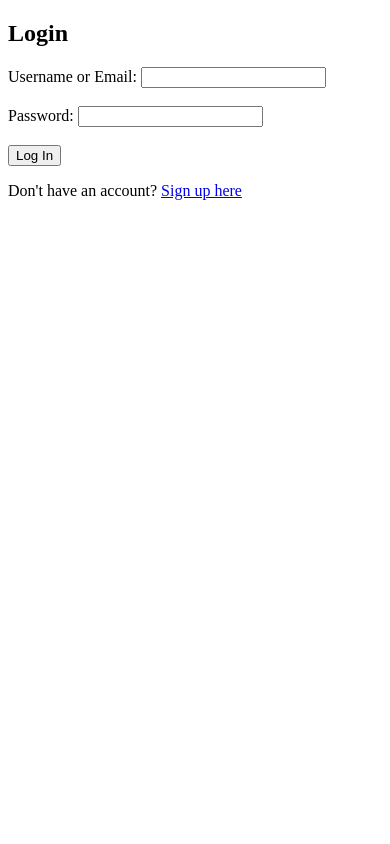
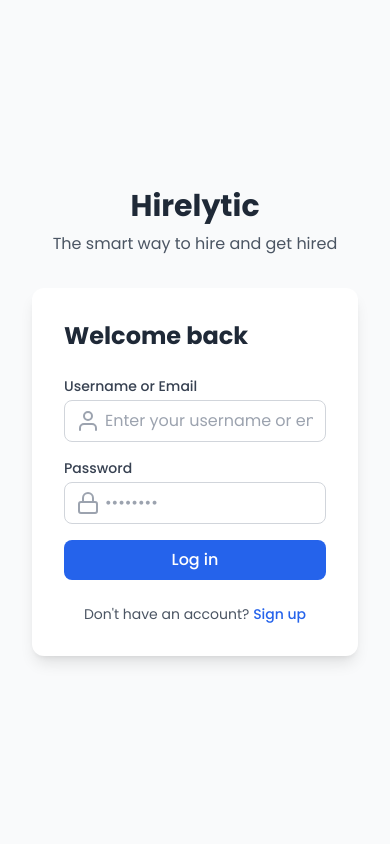
Before and after one commit to Xed-stack/Hirelytic, a Flask app: page /login in a window 390 px wide. Run offline with Flask 3, Linux system fonts and the light colour scheme; some libraries are stand-ins or nearby versions.

Commit message:
Refactor Login.html to use template inheritance

```diff
--- a/templates/Login.html
+++ b/templates/Login.html
@@ -1,30 +1,96 @@
-<!DOCTYPE html>
-<html lang="en">
-<head>
-    <meta charset="UTF-8">
-    <meta name="viewport" content="width=device-width, initial-scale=1.0">
-    <title>Login Form</title>
-</head>
-<body>
-    <h2>Login</h2>
+{% extends "base.html" %}
 
-    {% if error %}
-        <p style="color:red">{{ error }}</p>
-    {% endif %}
+{% block head %}
+<title>Login</title>
+<script src="https://cdn.tailwindcss.com"></script>
+<script src="https://unpkg.com/feather-icons"></script>
+{% endblock %}
 
-    <form action="/login" method="POST">
-        <label for="username">Username or Email:</label>
-        <input type="text" id="username" name="username-email" required
-                value="{{ identifier if identifier else '' }}">
-        <br><br>
+{% block body %}
 
-        <label for="password">Password:</label>
-        <input type="password" id="password" name="password" required>
-        <br><br>
+<body class="bg-gray-50 h-screen overflow-hidden">
+    <div class="flex h-full">
 
-        <button type="submit">Log In</button>
-    </form>
+        <!-- LEFT SIDE IMAGE -->
+        <div class="hidden md:flex md:w-1/2 bg-gradient-to-br from-blue-600 to-indigo-800 relative">
+            <div class="absolute inset-0 bg-black opacity-30"></div>
+            <img src="http://static.photos/office/1200x630/42" alt="Office" class="w-full h-full object-cover">
+            <div class="absolute inset-0 flex items-center justify-center p-12">
+                <div class="text-white z-10 text-center">
+                    <h1 class="text-5xl font-bold mb-4">Hirelytic</h1>
+                    <p class="text-xl opacity-90">The smart way to hire and get hired</p>
+                </div>
+            </div>
+        </div>
 
-    <p>Don't have an account? <a href="/signinform">Sign up here</a></p>
+        <!-- RIGHT SIDE LOGIN FORM -->
+        <div class="w-full md:w-1/2 flex items-center justify-center p-8">
+            <div class="w-full max-w-md">
+
+                <!-- Mobile branding -->
+                <div class="text-center mb-8 md:hidden">
+                    <h1 class="text-3xl font-bold text-gray-800">Hirelytic</h1>
+                    <p class="text-gray-600 mt-2">The smart way to hire and get hired</p>
+                </div>
+
+                <div class="bg-white rounded-xl shadow-lg p-8">
+                    <h2 class="text-2xl font-bold text-gray-800 mb-6">Welcome back</h2>
+
+                    {% if error %}
+                        <p class="mb-4 text-sm text-red-600 bg-red-100 px-3 py-2 rounded-lg">{{ error }}</p>
+                    {% endif %}
+
+                    <form action="/login" method="POST" class="space-y-4">
+
+                        <!-- Username / Email -->
+                        <div>
+                            <label class="block text-sm font-medium text-gray-700 mb-1">Username or Email</label>
+                            <div class="relative">
+                                <div class="absolute inset-y-0 left-0 pl-3 flex items-center pointer-events-none">
+                                    <i data-feather="user" class="text-gray-400"></i>
+                                </div>
+                                <input type="text" name="username-email" value="{{ identifier if identifier else '' }}" required
+                                    class="w-full pl-10 pr-3 py-2 border border-gray-300 rounded-lg
+                                           focus:ring-2 focus:ring-blue-500 focus:border-blue-500"
+                                    placeholder="Enter your username or email">
+                            </div>
+                        </div>
+
+                        <!-- Password -->
+                        <div>
+                            <label class="block text-sm font-medium text-gray-700 mb-1">Password</label>
+                            <div class="relative">
+                                <div class="absolute inset-y-0 left-0 pl-3 flex items-center pointer-events-none">
+                                    <i data-feather="lock" class="text-gray-400"></i>
+                                </div>
+                                <input type="password" name="password" required
+                                    class="w-full pl-10 pr-3 py-2 border border-gray-300 rounded-lg
+                                           focus:ring-2 focus:ring-blue-500 focus:border-blue-500"
+                                    placeholder="••••••••">
+                            </div>
+                        </div>
+
+                        <button type="submit"
+                                class="w-full bg-blue-600 hover:bg-blue-700 text-white font-medium
+                                       py-2 px-4 rounded-lg transition duration-200">
+                            Log in
+                        </button>
+
+                    </form>
+
+                    <div class="mt-6 text-center text-sm text-gray-600">
+                        Don't have an account?
+                        <a href="{{ url_for('signinform') }}" class="font-medium text-blue-600 hover:text-blue-500">
+                            Sign up
+                        </a>
+                    </div>
+                </div>
+
+            </div>
+        </div>
+    </div>
+
+<script>feather.replace();</script>
 </body>
-</html>
+
+{% endblock %}
```
